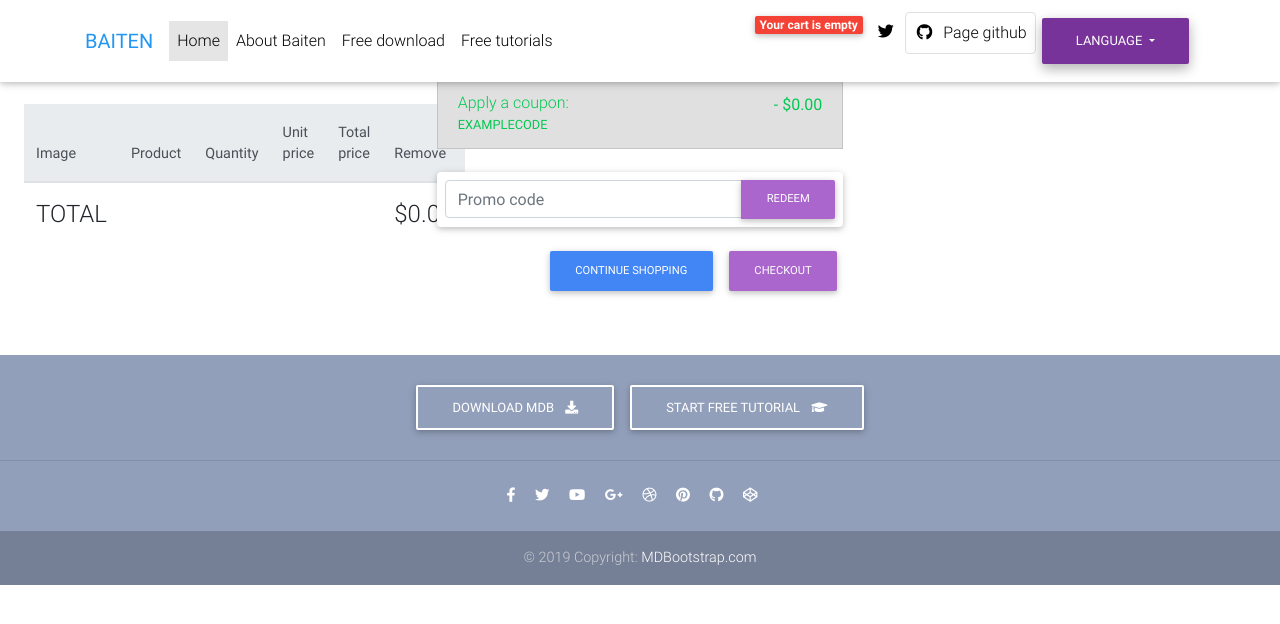
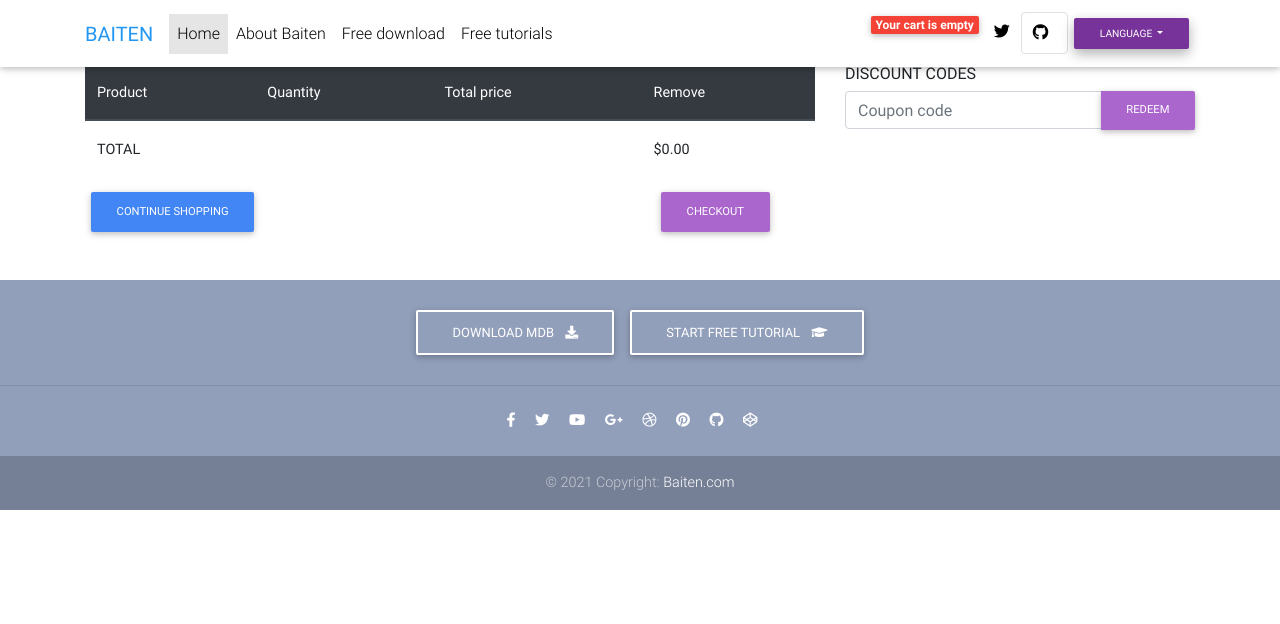
Before and after one commit to Codemaniac6/django-ecommerce, a Django app: page /en/cart/ in a window 1280 px wide. Shown: the top 624 px of the page. Run offline with Django 3.2, Linux system fonts and the light colour scheme; data that the repository does not hold is empty; parts of the project's set-up code (start-up, migrations or seed data) failed here and were passed over; some libraries are stand-ins or nearby versions.

Commit message:
frontend updates

```diff
--- a/cart/templates/cart/detail.html
+++ b/cart/templates/cart/detail.html
@@ -3,51 +3,65 @@
 {% load static %}
 
 {% block title %}{% trans "Your shopping cart" %}{% endblock %}
+<link href="https://fonts.googleapis.com/css2?family=Nunito+Sans:wght@300;400;600;700;800;900&display=swap" rel="stylesheet">
+
+<link rel="stylesheet" href="css/bootstrap.min.css" type="text/css">
+<link rel="stylesheet" href="css/font-awesome.min.css" type="text/css">
+<link rel="stylesheet" href="css/elegant-icons.css" type="text/css">
+<link rel="stylesheet" href="css/magnific-popup.css" type="text/css">
+<link rel="stylesheet" href="css/nice-select.css" type="text/css">
+<link rel="stylesheet" href="css/owl.carousel.min.css" type="text/css">
+<link rel="stylesheet" href="css/slicknav.min.css" type="text/css">
+<link rel="stylesheet" href="css/style.css" type="text/css">
+</head>
 
 {% block content %}
-
 <main class="mt-5 pt-3">
-
-    <div class="container-md dark-grey-text mt-3">
+    <section class="shopping-cart">
+        <div class="container">
             <div class="row">
-            <div class="col-4 mb-4">
-<!--                <div class="col-md-5 mb-4">-->
-            <!--Content-->
-                <div class="p-4">
-
-
+                <div class="col-lg-8">
+                    <div class="table-responsive">
                         <table class="table">
-                        <thead class="thead thead-light">
+                            <thead class="thead thead-dark">
                                 <tr>
-                                <th scope="col">{% trans "Image" %}</th>
-                                <th scope="col">{% trans "Product" %}</th>
-                                <th scope="col">{% trans "Quantity" %}</th>
-                                <th scope="col">{% trans "Unit price" %}</th>
-                                <th scope="col">{% trans "Total price" %}</th>
-                                <th scope="col">{% trans "Remove" %}</th>
+                                    <th>{% trans "Product" %}</th>
+                                    <th>{% trans "Quantity" %}</th>
+                                    <th>{% trans "Total price" %}</th>
+                                    <th>{% trans "Remove" %}</th>
                                 </tr>
                             </thead>
                             <tbody>
                             {% for product in cart %}
                             {% with item=product.item %}
                                 <tr>
-                                        <th scope="row"><img src="{% if item.image %}{{ item.image.url }}
-                                            {% else %} https://mdbootstrap.com/img/Photos/Horizontal/E-commerce/Vertical/14.jpg {% endif %}" class="img-fluid" alt="">
-                                        </th>
-                                        <td>{{ item.name }}</td>
+                                    <td class="product__cart__item">
+                                        <div class="product__cart__item__pic">
+                                            <img src="{{ item.image.url }}" alt="" width="100" height="100">
+                                        </div>
+                                        <div class="product__cart__item__text">
+                                            <h6>{{ item.name }}</h6>
+                                            <h5>{{ item.price }}</h5>
+                                        </div>
+                                    </td>
+                                    </td>
                                     <td>
-                                            <form class="d-flex justify-content-left" action="{% url "cart:cart_add" item.id %}" method="post" style="width:10%">
+                                        <form class="d-flex justify-content-left" action="{% url "cart:cart_add" item.id %}" method="post" style="width:100%">
                                         {{ product.update_quantity_form.quantity }}
                                         {{ product.update_quantity_form.override }}
                                         <button class="btn btn-primary btn-md my-0 p">{% trans "Update" %}</button>
                                         {% csrf_token %}
                                         </form>
                                     </td>
-                                        <td  class="num">${{ product.price }}</td>
                                         <td class="num">${{ product.total_price }}</td>
                                          <td>
                                             <form action="{% url "cart:cart_remove" item.id %}" method="post">
-                                                <button class="btn btn-danger btn-md my-0 p">{% trans "Remove" %}</button>
+                                             <button class="btn btn-danger btn-md my-0 p">
+                                                 <svg xmlns="http://www.w3.org/2000/svg" width="16" height="16" fill="dark" class="bi bi-trash" viewBox="0 0 16 16">
+                                                    <path d="M5.5 5.5A.5.5 0 0 1 6 6v6a.5.5 0 0 1-1 0V6a.5.5 0 0 1 .5-.5zm2.5 0a.5.5 0 0 1 .5.5v6a.5.5 0 0 1-1 0V6a.5.5 0 0 1 .5-.5zm3 .5a.5.5 0 0 0-1 0v6a.5.5 0 0 0 1 0V6z"/>
+                                                    <path fill-rule="evenodd" d="M14.5 3a1 1 0 0 1-1 1H13v9a2 2 0 0 1-2 2H5a2 2 0 0 1-2-2V4h-.5a1 1 0 0 1-1-1V2a1 1 0 0 1 1-1H6a1 1 0 0 1 1-1h2a1 1 0 0 1 1 1h3.5a1 1 0 0 1 1 1v1zM4.118 4L4 4.059V13a1 1 0 0 0 1 1h6a1 1 0 0 0 1-1V4.059L11.882 4H4.118zM2.5 3V2h11v1h-11z"/>
+                                                </svg>
+                                             </button>
                                              {% csrf_token %}
                                             </form>
                                         </td>
@@ -57,7 +71,7 @@
                                 {% if cart.coupon %}
                                     <tr class="subtotal">
                                         <td>{% trans "Subtotal" %}</td>
-                                    <td colspan="4"></td>
+                                        <td colspan="2"></td>
                                         <td class="num">${{ cart.get_total_price|floatformat:2 }}</td>
                                     </tr>
                                     <tr>
@@ -65,73 +79,74 @@
                                             "{{cart.coupon.code}}" {% trans "coupon" %}
                                             ({{ cart.coupon.discount }}% {% trans "off" %})
                                         </td>
-                                    <td colspan="4"></td>
+                                        <td colspan="2"></td>
                                         <td class="num neg">
                                             -${{ cart.get_discount|floatformat:2 }}
                                         </td>
                                     </tr>
                                 {% endif %}
                                 <tr class="total">
-                                <td><h4>{% trans "TOTAL" %}</h4></td>
-                                <td colspan="4"></td>
-                                <td class="num"><h4>${{ cart.get_total_price_after_discount|floatformat:2 }}</h4></td>
+                                    <td><strong>{% trans "TOTAL" %}</strong></td>
+                                    <td colspan="2"></td>
+                                    <td class="num"><strong>${{ cart.get_total_price_after_discount|floatformat:2 }}</strong></td>
                                 </tr>
                             </tbody>
                         </table>
-                    {% if recommended_products %}
-                      <div class="col-lg-3 col-md-6 mb-4">
-                        <h3>{% trans "People who bought this also bought" %}:</h3>
-                        {% for p in recommended_products %}
-
-                          <div class="card" style="width:100%">
-                            <div class="" style="float:left; width:200px; height:200px;">
-                              <a href="{{ p.get_absolute_url }}">
-                                <img src="{{ p.image.url }}" class="img-thumbnail" alt="" style="width:100%">
-                              </a>
-                            </div>
-                            <div class="card-body text-center">
-                              <p><a href="{{ p.get_absolute_url }}">{{ p.name }}</a></p>
                     </div>
                 </div>
-                      </div>
-                    {% endfor %}
-                    {% endif %}
-
-                </div>
-
-            </div>
-            <div class="col-md-4 mb-4">
-                    <li class="list-group-item d-flex justify-content-between bg-light">
-                      <div class="text-success">
-                        <h6 class="my-0">{% trans "Apply a coupon" %}:</h6>
-                        <small>EXAMPLECODE</small>
-                      </div>
-                      <span class="text-success">
-                          <Strong>- ${{ cart.get_discount|floatformat:2 }}</Strong>
-                      </span>
-                    </li>
-          <!-- Cart -->
-                <br>
-          <!-- Promo code -->
-                  <form action="{% url "coupons:apply" %}" method="post" class="card p-2">
+                <div class="col-lg-4">
+                    <h6><strong>DISCOUNT CODES</strong></h6>
+                    <form action="{% url "coupons:apply" %}" method="post">
                         <div class="input-group">
-                        {{ coupon_apply_form.as_bootstrap }}
-                      <input type="text" id="code" name="code" class="form-control" placeholder="Promo code">
+                            <input type="text" id="code" name="code" class="form-control" placeholder="Coupon code">
                             {% csrf_token %}
                             <div class="input-group-append">
                                 <button class="btn btn-secondary btn-md waves-effect m-0" type="submit">{% trans "Redeem" %}</button>
                             </div>
                         </div>
                     </form>
-          <!-- Promo code -->
+                </div>
+            </div>
+            <div class="row">
+                <div class="col-lg-6 col-md-6 col-sm-6">
+                    <a href="{% url "shop:item_list" %}"><button class="btn btn-primary btn-md my-0 p">{% trans "Continue shopping" %}</button></a>
+                </div>
+                <div class="col-lg-6 col-md-6 col-sm-6">
+                    <a href="{% url "orders:order_create" %}"><button class="btn btn-secondary btn-md my-0 p">{% trans "Checkout" %}</button></a>
+                </div>
+            </div>
             <br>
-                    <p class="text-right">
-                        <a href="{% url "shop:item_list" %}" class="button light"><button class="btn btn-primary btn-md my-0 p">{% trans "Continue shopping" %}</button></a>
-                        <a href="{% url "orders:order_create" %}"><button class="btn btn-secondary btn-md my-0 p">{% trans "Checkout" %}</button></a>
-                    </p>
         </div>
-          <!--Content-->
-    </div>
+<!--                        {% if recommended_products %}-->
+<!--                          <div class="col-lg-3 col-md-6 mb-4">-->
+<!--                            <h3>{% trans "People who bought this also bought" %}:</h3>-->
+<!--                            {% for p in recommended_products %}-->
+
+<!--                              <div class="card" style="width:50%">-->
+<!--                                <div class="" style="float:left; width:200px; height:200px;">-->
+<!--                                  <a href="{{ p.get_absolute_url }}">-->
+<!--                                    <img src="{{ p.image.url }}" class="img-thumbnail" alt="" style="width:100%">-->
+<!--                                  </a>-->
+<!--                                </div>-->
+<!--                                <div class="card-body text-center">-->
+<!--                                  <p><a href="{{ p.get_absolute_url }}">{{ p.name }}</a></p>-->
+<!--                                </div>-->
+<!--                              </div>-->
+<!--                          </div>-->
+<!--                        {% endfor %}-->
+<!--                        {% endif %}-->
+<!--                <div class="col-md-4 mb-4">-->
+<!--                    <div class="p-4">-->
+<!--                        <li class="list-group-item d-flex justify-content-between bg-light">-->
+<!--                          <div class="text-success">-->
+<!--                            <h6 class="my-0">{% trans "Apply a coupon" %}:</h6>-->
+<!--                            <small>EXAMPLECODE</small>-->
+<!--                          </div>-->
+<!--                          <span class="text-success">-->
+<!--                              <Strong>- ${{ cart.get_discount|floatformat:2 }}</Strong>-->
+<!--                          </span>-->
+<!--                        </li>-->
+<!--              &lt;!&ndash; Cart &ndash;&gt;-->
+    </section>
 </main>
-      <!--Grid row-->
 {% endblock %}
--- a/shop/recommender.py
+++ b/shop/recommender.py
@@ -10,7 +10,8 @@ r = redis.Redis(host=settings.REDIS_HOST,
 
 class Recommender(object):
 
-    def get_item_key(self, id):
+    @staticmethod
+    def get_item_key(id):
         return f'item:{id}:purchased_with'
 
     def items_bought(self, items):
--- a/shop/templates/base.html
+++ b/shop/templates/base.html
@@ -115,7 +115,7 @@
           <li class="nav-item">
             <a href="https://github.com/Codemaniac6/django-ecommerce" class="nav-link border border-light rounded waves-effect"
               target="_blank">
-              <i class="fab fa-github mr-2"></i>{% trans "Page github" %}
+              <i class="fab fa-github mr-2"></i>
             </a>
           </li>
           <li>
@@ -123,7 +123,7 @@
             {% get_available_languages as LANGUAGES %}
             {% get_language_info_list for LANGUAGES as languages %}
             <div class="dropdown show">
-              <a class="btn btn-secondary dropdown-toggle" href="#" role="button" id="dropdownMenuLink" data-toggle="dropdown" aria-haspopup="true" aria-expanded="false">
+              <a class="btn btn-secondary btn-sm dropdown-toggle" href="#" role="button" id="dropdownMenuLink" data-toggle="dropdown" aria-haspopup="true" aria-expanded="false">
                 {% trans "Language" %}
               </a>
               <ul class="dropdown-menu">
@@ -205,8 +205,8 @@
 
     <!--Copyright-->
     <div class="footer-copyright py-3">
-      © 2019 {% trans "Copyright" %}:
-      <a href="https://mdbootstrap.com/education/bootstrap/" target="_blank"> MDBootstrap.com </a>
+      © 2021 {% trans "Copyright" %}:
+      <a href="https://mdbootstrap.com/education/bootstrap/" target="_blank"> Baiten.com </a>
     </div>
     <!--/.Copyright-->
 
--- a/shop/templates/item/list.html
+++ b/shop/templates/item/list.html
@@ -81,7 +81,7 @@
               <div class="view overlay">
                 <img src="{% if item.image %}{{ item.image.url }}{% else %}
                 https://mdbootstrap.com/img/Photos/Horizontal/E-commerce/Vertical/12.jpg {% endif %}" class="card-img-top"
-                  alt="">
+                  alt="" height="250px" width="250px">
                 <a>
                   <div class="mask rgba-white-slight"></div>
                 </a>
```
Also changed, not shown: shop/templates/product-page.html (+37 -20 lines), db.sqlite3. Lines whose indentation alone changed are shown as unchanged.
